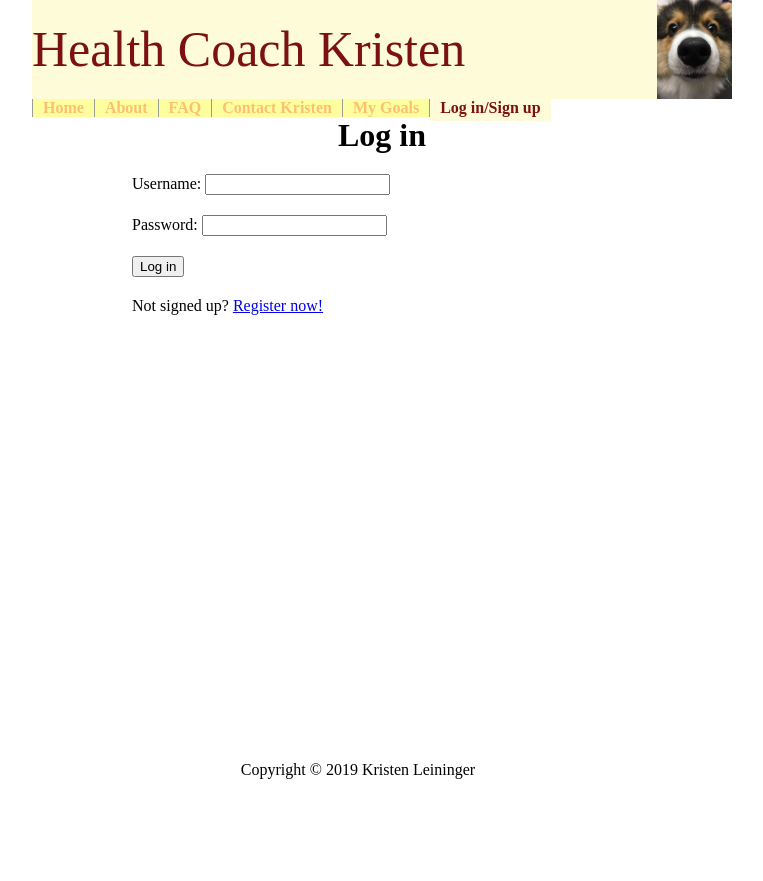
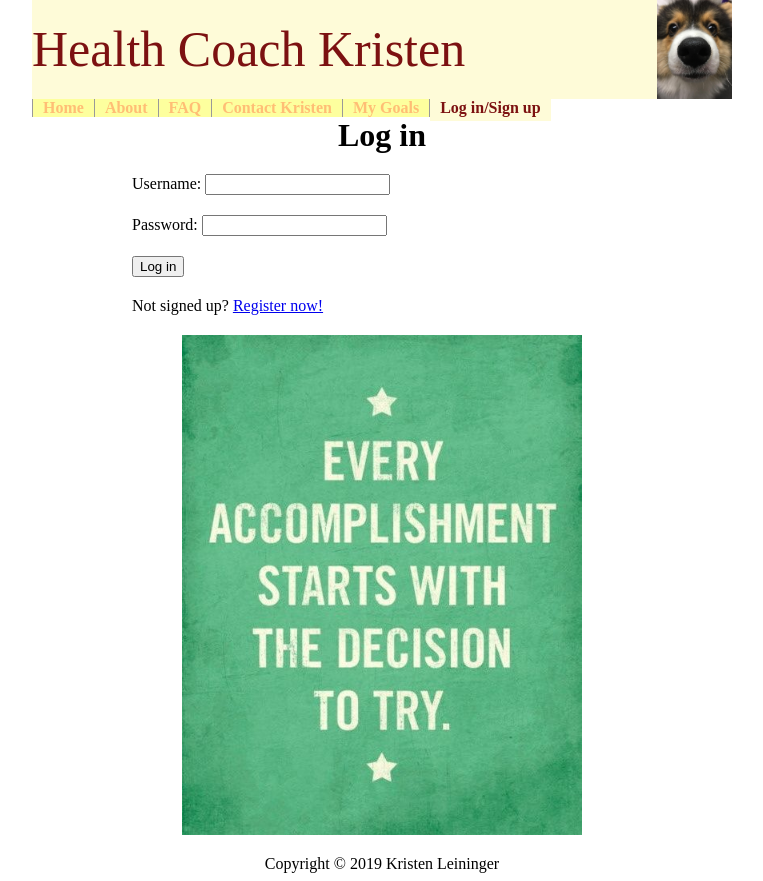
Before and after one commit to onionrings22/HealthCoachKristen, a PHP site: page /login.php in a window 1280 px wide. Shown: the part 21-902 px from the top of the page, without its empty margins (258-1021 px from the left). Before the commit the page ends 800 px from the top, so only its background shows below. Run offline with PHP 8.4, Linux system fonts and the light colour scheme.

Commit message:
Small improvements

```diff
--- a/css/style.css
+++ b/css/style.css
@@ -78,8 +78,6 @@
 
 #footer {
     text-align: center;
-    position: absolute;
-    width: 95%;
     max-width: 100%;
     bottom: 0;
 }
@@ -122,10 +120,6 @@
     list-style: none;
 }
 
-body {
-    min-height: 95%;
-}
-
 h1, form {
     text-align: center;
     margin: auto;
--- a/goals.php
+++ b/goals.php
@@ -26,6 +26,6 @@ include_once("header.php");
         </tr>
     </table>
 </div>
-<img src="img/love-yourself.jpg" height="300" class="bottom-img">
+<img src="img/habits.jpg" height="300" class="bottom-img">
 <?php
 include_once ("footer.html");
--- a/login.php
+++ b/login.php
@@ -3,13 +3,16 @@ $thisPage = "login";
 include_once("header.php");
 ?>
 <h1>Log in</h1>
-<form>
+
+<form id="login-div">
     <div>Username: <input type="text" name="username"></div>
     <div>Password: <input type="password" name="password"></div>
     <div><input type="submit" value="Log in"></div>
 </form>
+
 <p>
     Not signed up? <a href="login.php">Register now!</a>
 </p>
+<img src="img/try.jpg" height="500" class="bottom-img">
 <?php
 include_once ("footer.html");
```
